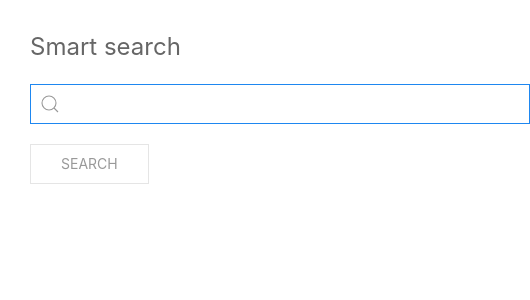
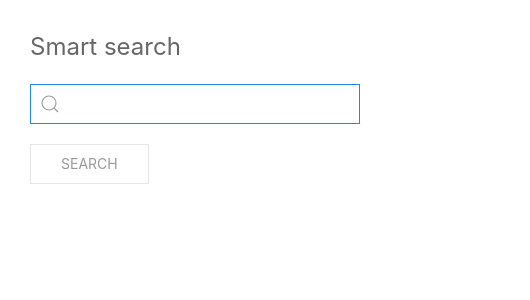
Before and after one commit to alik0211/smart-search, a Vue app: page / in a window 390 px wide. Shown: the top 300 px of the page, 530 px wide, since content can reach past the window. Built offline with nearby package versions, Linux system fonts and the light colour scheme.

Commit message:
Fix search form on mobile

```diff
--- a/src/views/home.vue
+++ b/src/views/home.vue
@@ -2,7 +2,7 @@
   <div class="uk-padding">
     <form
       @submit.prevent="handleSubmit"
-      class="uk-form-width-large uk-align-center"
+      class="uk-width-1-2@m uk-width-1-3@l uk-align-center"
     >
       <fieldset class="uk-fieldset">
         <legend class="uk-legend">Smart search</legend>
```
